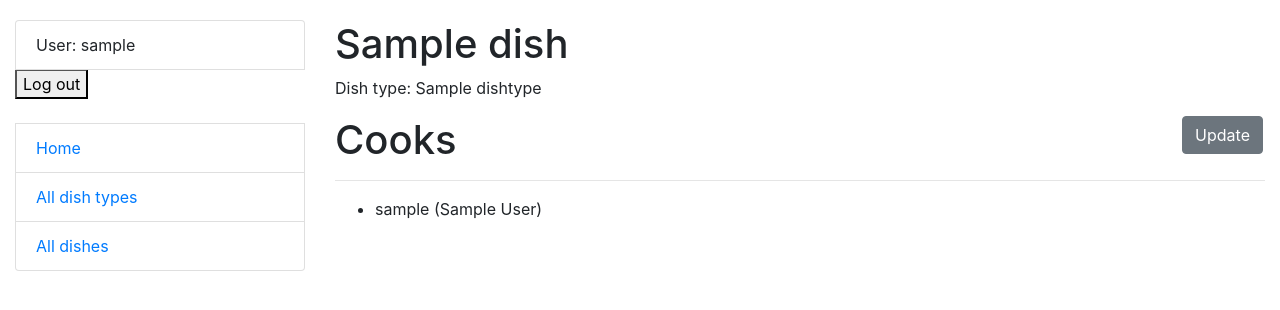
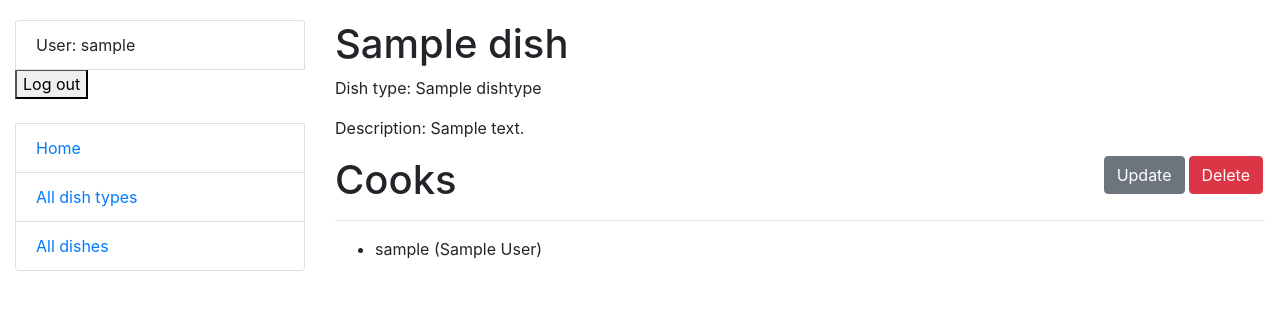
Before and after one commit to Dmitriy527/restaurant-kitchen-mate, a Django app: page /dishes/1/ in a window 1280 px wide. Shown: the top 310 px of the page. Run offline with Django 5.2, Linux system fonts and the light colour scheme; a user stored in the database is signed in; tables that the repository leaves empty hold one stand-in row (values such as "Sample post"); some libraries are stand-ins or nearby versions.

Commit message:
Adding description of dish, and button-link Delete in page with dish detail

```diff
--- a/templates/kitchen/dish_detail.html
+++ b/templates/kitchen/dish_detail.html
@@ -5,8 +5,13 @@
     {{ dish.name }}
   </h1>
   <p>Dish type: {{ dish.dish_type.name }}</p>
+  <p>Description: {{ dish.description }}</p>
   <h1>
     Cooks
+    <a href="{% url "kitchen_core:dish-delete" pk=dish.id %}" class="btn btn-danger link-to-page">
+      Delete
+    </a>
+
     <a href="{% url "kitchen_core:dish-update" pk=dish.id %}" class="btn btn-secondary link-to-page">
       Update
     </a>
```
